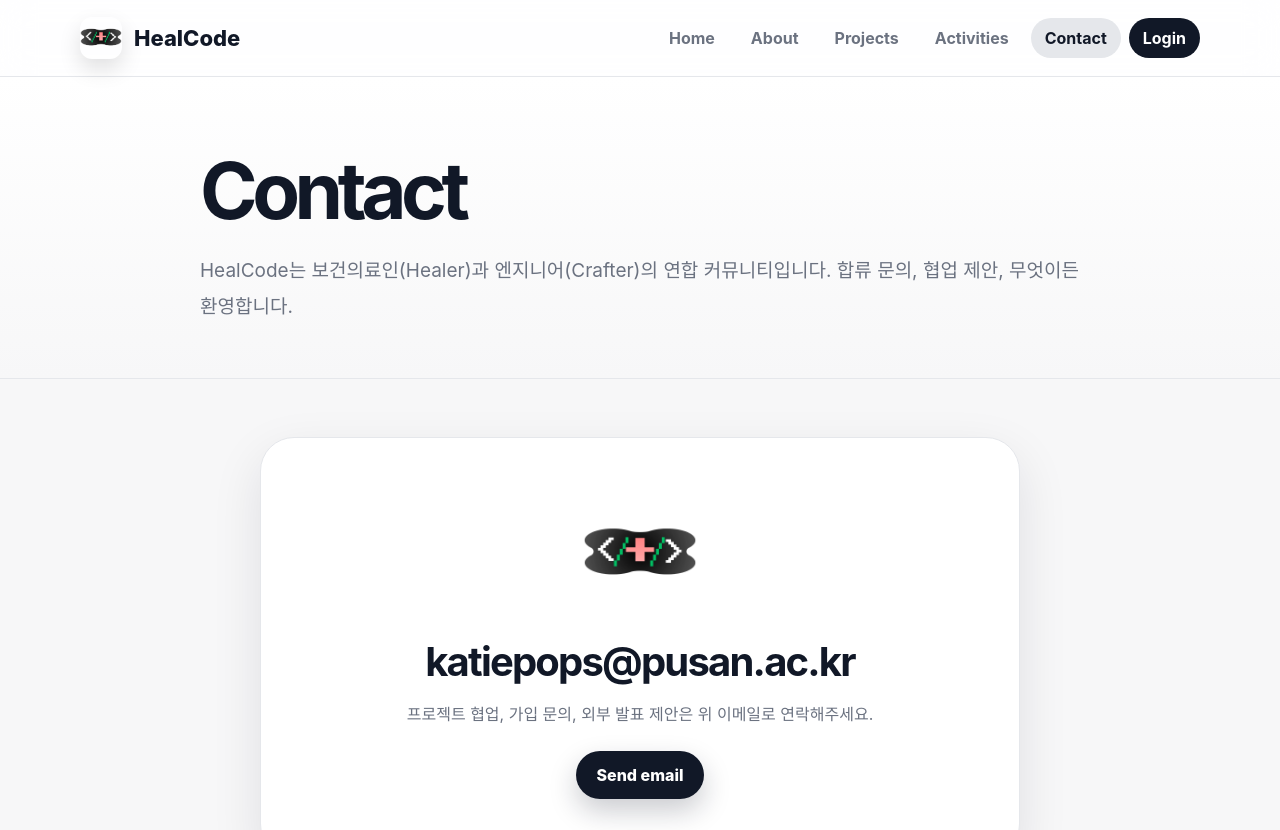
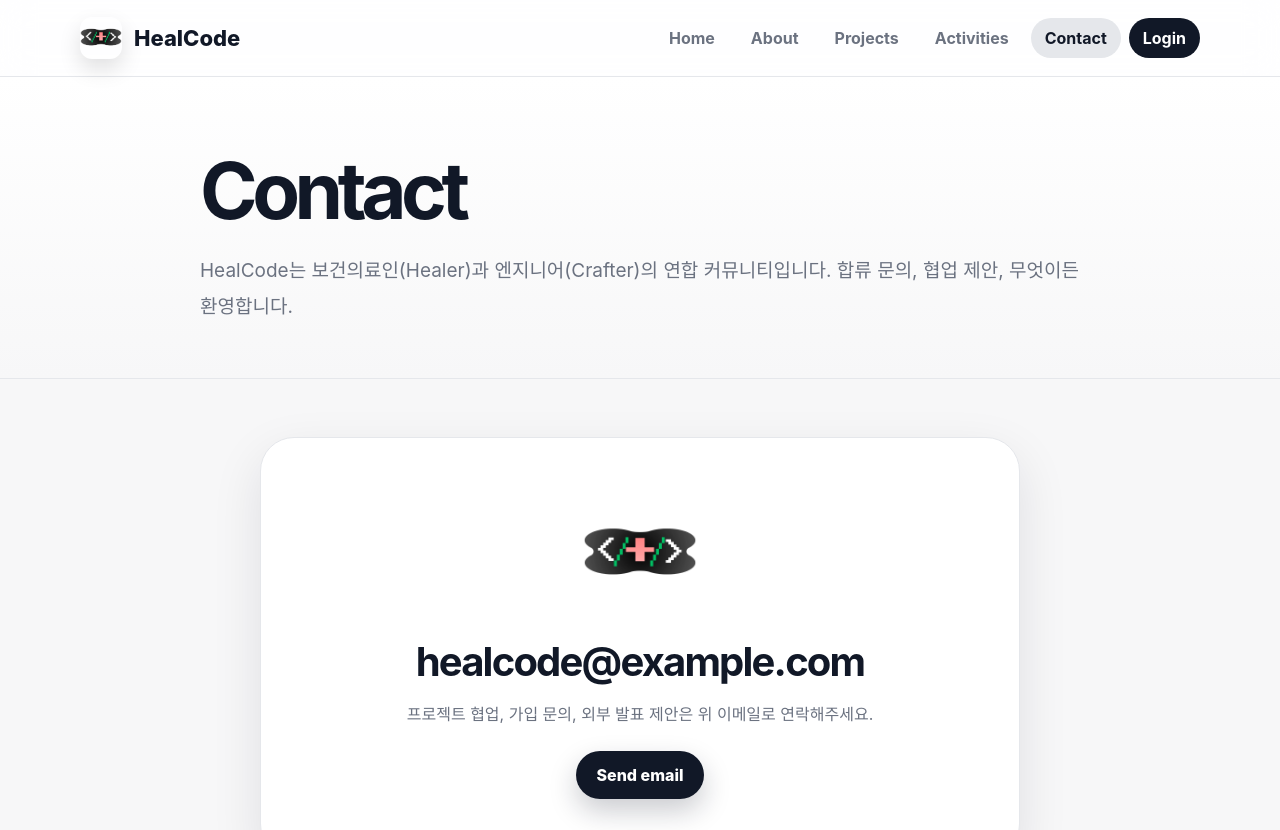
Before and after one commit to dduyoungg/healcode-cloudrun, a React (Vite) app: page /contact in a window 1280 px wide. Shown: the top 830 px of the page. Built offline with nearby package versions, Linux system fonts and the light colour scheme.

Commit message:
Update Contact.tsx

```diff
--- a/src/pages/Contact.tsx
+++ b/src/pages/Contact.tsx
@@ -10,9 +10,9 @@ export default function Contact() {
       <section className="section contact-section">
         <div className="container contact-card">
           <img src="/healcode-icon.webp" alt="HealCode logo" />
-          <h2>katiepops@pusan.ac.kr</h2>
+          <h2>healcode@example.com</h2>
           <p>프로젝트 협업, 가입 문의, 외부 발표 제안은 위 이메일로 연락해주세요.</p>
-          <a className="button primary" href="mailto:katiepops@pusan.ac.kr">Send email</a>
+          <a className="button primary" href="mailto:healcode@example.com">Send email</a>
         </div>
       </section>
     </>
```
